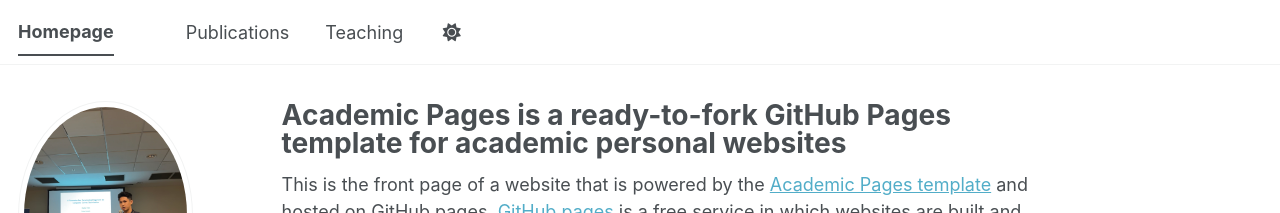
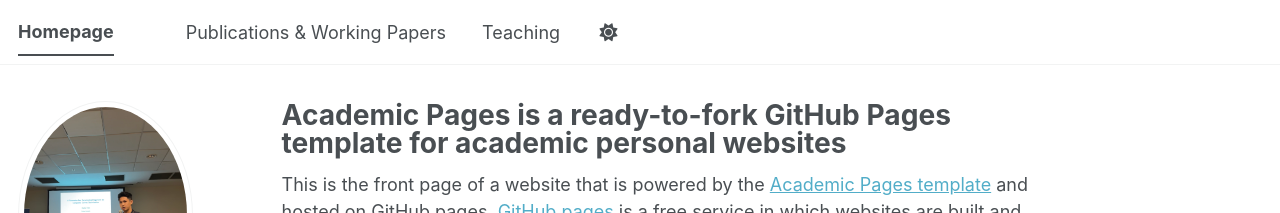
Before and after one commit to xiaokaichen2000/xiaokaichen2000.github.io, a Jekyll site: the page built from _pages/about.md, in a window 1280 px wide. Shown: the top 213 px of the page. Built offline with Jekyll 4.4.1, drawn with Linux system fonts in a browser that asks for light colours; some web fonts are replaced; a script bundle is joined from its source files by our own code; library files that are not in the unit come from our copies.

Commit message:
Update navigation.yml

```diff
--- a/_data/navigation.yml
+++ b/_data/navigation.yml
@@ -8,7 +8,7 @@
 #      Markdown formatted page while the second is generated using JSON.
 
 main:
-  - title: "Publications"
+  - title: "Publications & Working Papers"
     url: /publications/
 
   #- title: "Talks"
```
